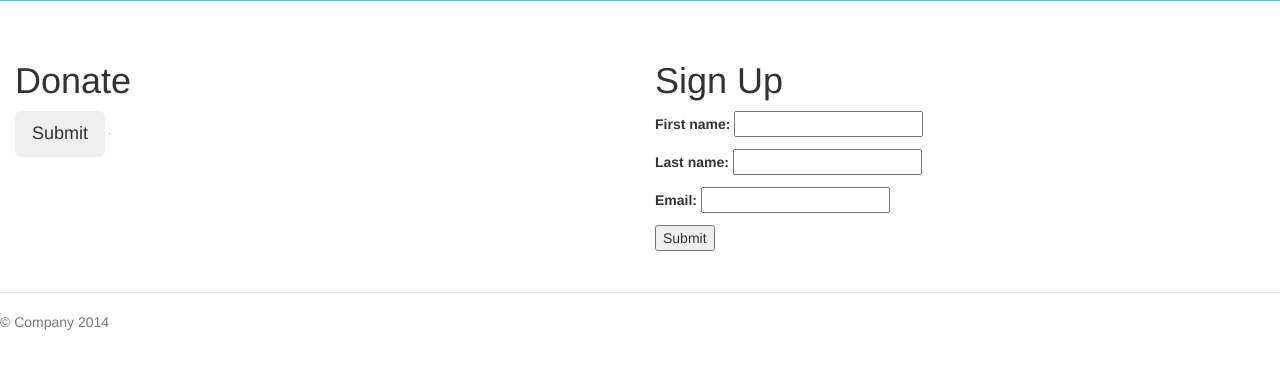
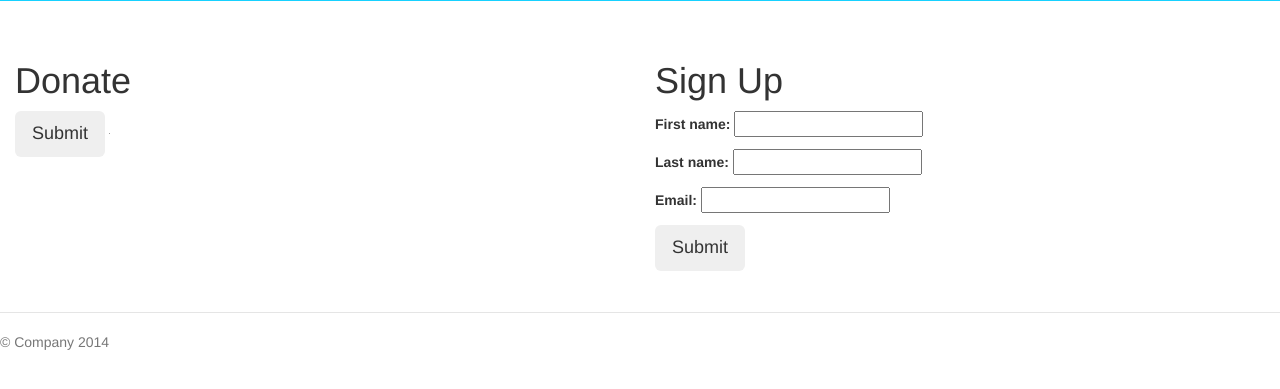
Before and after one commit to laurenelle/getnice, a Django app: template static/templates/signup.html in a window 1280 px wide. Shown: the part 411-800 px from the top of the page. Run offline with Django 3.2, Linux system fonts and the light colour scheme; the template is opened without the code that fills it: values that come from a table or form of the project are taken from there, others are empty; parts of the project's set-up code (start-up, migrations or seed data) failed here and were passed over; some libraries are stand-ins or nearby versions; grey boxes are pictures that could not be loaded.

Commit message:
changes signup submit button

```diff
--- a/static/templates/signup.html
+++ b/static/templates/signup.html
@@ -11,7 +11,7 @@
 {% block content %}
 <div class="col-lg-6">
   <h1>Donate</h1>
-  <form action="https://www.paypal.com/cgi-bin/webscr" method="post" target="_top">
+  <form action="https://www.paypal.com/cgi-bin/webscr" method="post" target="_top" >
     <input type="hidden" name="cmd" value="_s-xclick">
     <input type='submit' class='btn btn-lg'>
     <input type="hidden" name="hosted_button_id" value="CR7YR6GKVXXMY">
@@ -21,9 +21,8 @@
 </div>
 <div class="col-lg-6">
   <h1>Sign Up</h1>
-  <form method='POST' action=''> {% csrf_token %}
     {{ form.as_p}}
-    <input type='submit'>
+    <input type='submit' class='btn btn-lg'>
   </form>
 </div>
 {% endblock %}
```
